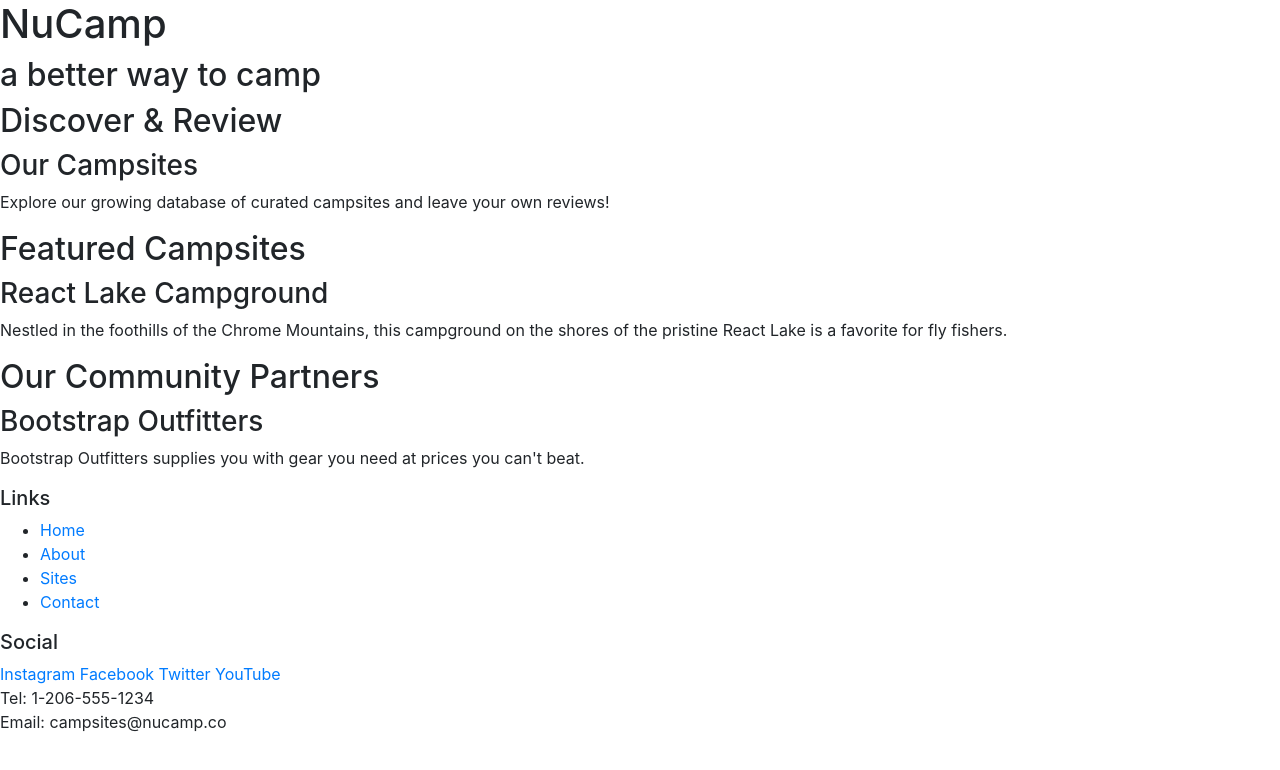
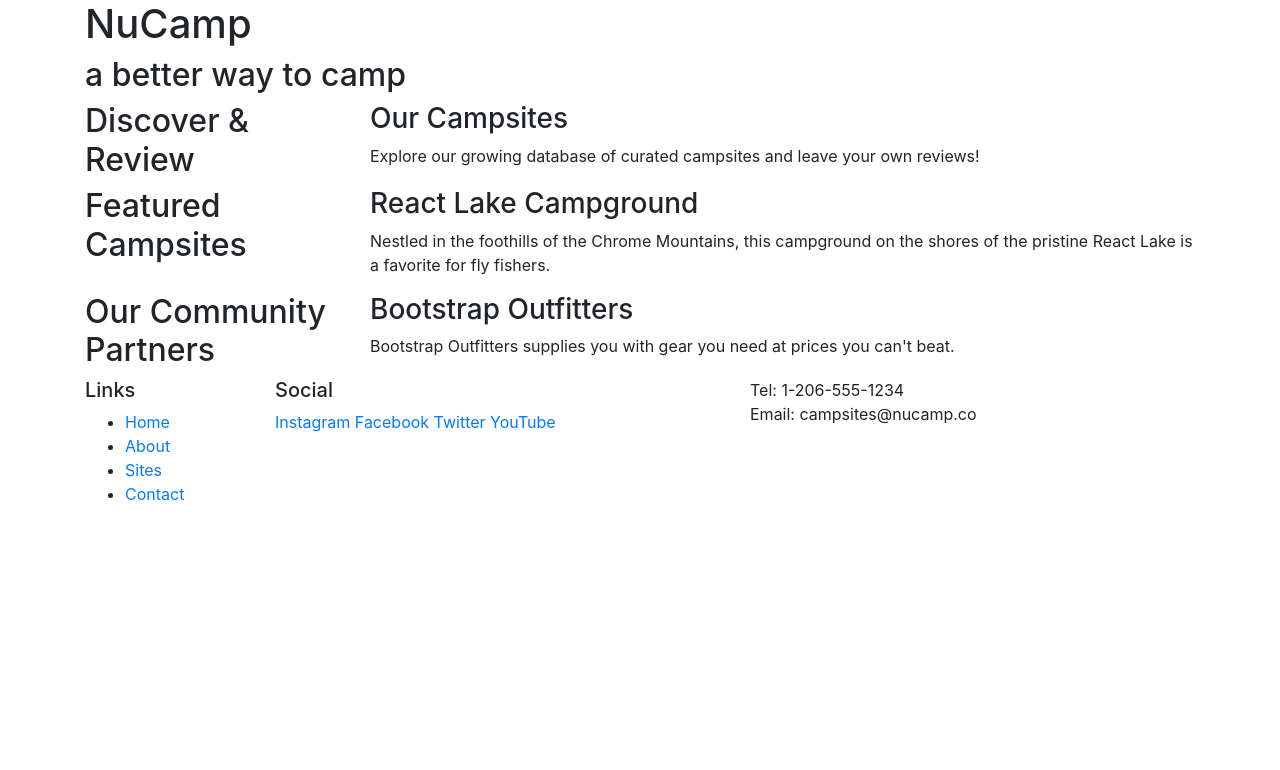
Before and after one commit to knguy14/2-Bootstrap, a website: page index.html in a window 1280 px wide. Drawn offline with nearby package versions, Linux system fonts and the light colour scheme.

Commit message:
second commit

```diff
--- a/index.html
+++ b/index.html
@@ -15,32 +15,53 @@
 <body>
 
     <header>
-        <div>
+        <div class="container">
+            <div class="row">
+                <div class="col">
                     <h1>NuCamp</h1>
                     <h2>a better way to camp</h2>
                 </div>
+            </div>
+        </div>
     </header>
 
-    <div>
+    <div class="container">
+
+        <div class="row">
+            <div class="col-sm-4 col-md-3">
             <h2>Discover & Review</h2>
+            </div>
+            <div class="col">
                 <h3>Our Campsites</h3>
                 <p>Explore our growing database of curated campsites and leave your own reviews!</p>
             </div>
+        </div>
 
-    <div>
+        <div class="row">
+            <div class="col-sm-4 col-md-3">
                 <h2>Featured Campsites</h2>
+            </div>
+            <div class="col">
                 <h3>React Lake Campground</h3>
                 <p>Nestled in the foothills of the Chrome Mountains, this campground on the shores of the pristine React Lake is a favorite for fly fishers.</p>
             </div>
+        </div>
 
-    <div>
+        <div class="row">
+            <div class="col-sm-4 col-md-3">
                 <h2>Our Community Partners</h2>
+            </div>
+            <div class="col">
                 <h3>Bootstrap Outfitters</h3>
                 <p>Bootstrap Outfitters supplies you with gear you need at prices you can't beat.</p>
             </div>
+        </div>
+    </div>
 
     <footer>
-        <div>
+        <div class="container">
+            <div class="row">
+                <div class="col-4 col-sm-2">
                     <h5>Links</h5>
                     <ul>
                         <li><a href="#">Home</a></li>
@@ -49,19 +70,20 @@
                         <li><a href="#">Contact</a></li>
                     </ul>
                 </div>
-        <div>
+                <div class="col-6 col-sm-5">
                     <h5>Social</h5>
                     <a href="http://instagram.com/">Instagram</a>
                     <a href="http://facebook.com/">Facebook</a>
                     <a href="http://twitter.com/">Twitter</a>
                     <a href="http://youtube.com/">YouTube</a>
                 </div>
-        <div>
+                <div class="col-sm-4">
                     Tel: 1-206-555-1234<br />
                     Email: campsites@nucamp.co
                 </div>
+            </div>
+        </div>
     </footer>
-
         <!-- jQuery must come first, then Popper.js, then the Bootstrap JavaScript plugins.-->
         <script src="node_modules/jquery/dist/jquery.slim.min.js"></script>
         <script src="node_modules/popper.js/dist/umd/popper.min.js"></script>
```
Lines whose indentation alone changed are shown as unchanged.
